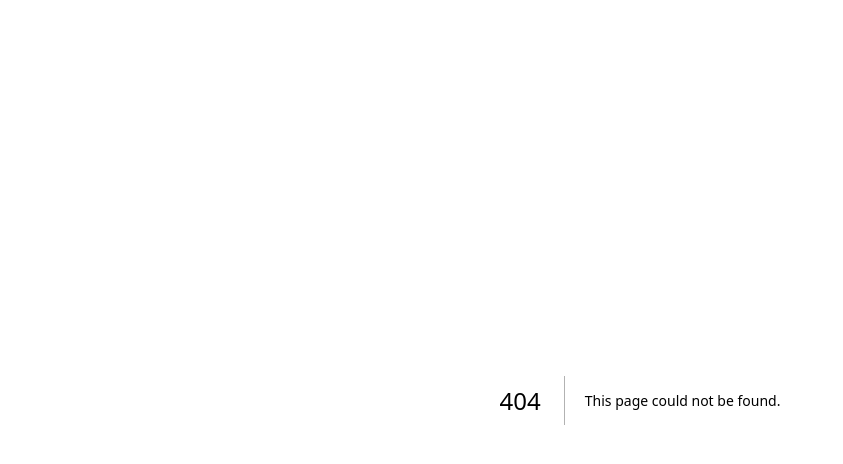
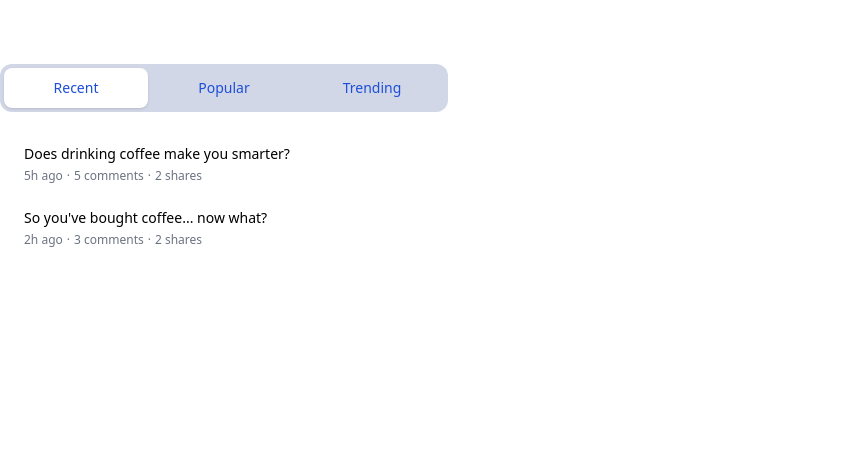
Before and after one commit to Texcite/immersive-storyboard, a Next.js app: page /components/demoTab in a window 1280 px wide. Before the commit this address had no page. Shown: the top 464 px of the page, without its empty margins (0-843 px from the left). Built offline with nearby package versions, Linux system fonts and the light colour scheme.

Commit message:
Added example code headlessUI

```diff
--- /dev/null
+++ b/pages/components/demoTab.tsx
@@ -0,0 +1,124 @@
+import { useState } from 'react'
+import { Tab } from '@headlessui/react'
+
+function classNames(...classes: string[]) {
+  return classes.filter(Boolean).join(' ')
+}
+
+export default function MyTabs() {
+  let [categories] = useState({
+    Recent: [
+      {
+        id: 1,
+        title: 'Does drinking coffee make you smarter?',
+        date: '5h ago',
+        commentCount: 5,
+        shareCount: 2,
+      },
+      {
+        id: 2,
+        title: "So you've bought coffee... now what?",
+        date: '2h ago',
+        commentCount: 3,
+        shareCount: 2,
+      },
+    ],
+    Popular: [
+      {
+        id: 1,
+        title: 'Is tech making coffee better or worse?',
+        date: 'Jan 7',
+        commentCount: 29,
+        shareCount: 16,
+      },
+      {
+        id: 2,
+        title: 'The most innovative things happening in coffee',
+        date: 'Mar 19',
+        commentCount: 24,
+        shareCount: 12,
+      },
+    ],
+    Trending: [
+      {
+        id: 1,
+        title: 'Ask Me Anything: 10 answers to your questions about coffee',
+        date: '2d ago',
+        commentCount: 9,
+        shareCount: 5,
+      },
+      {
+        id: 2,
+        title: "The worst advice we've ever heard about coffee",
+        date: '4d ago',
+        commentCount: 1,
+        shareCount: 2,
+      },
+    ],
+  })
+
+  return (
+    <div className="w-full max-w-md px-2 py-16 sm:px-0">
+      <Tab.Group>
+        <Tab.List className="flex space-x-1 rounded-xl bg-blue-900/20 p-1">
+          {Object.keys(categories).map((category) => (
+            <Tab
+              key={category}
+              className={({ selected }) =>
+                classNames(
+                  'w-full rounded-lg py-2.5 text-sm font-medium leading-5 text-blue-700',
+                  'ring-white ring-opacity-60 ring-offset-2 ring-offset-blue-400 focus:outline-none focus:ring-2',
+                  selected
+                    ? 'bg-white shadow'
+                    : 'text-blue-100 hover:bg-white/[0.12] hover:text-white'
+                )
+              }
+            >
+              {category}
+            </Tab>
+          ))}
+        </Tab.List>
+        <Tab.Panels className="mt-2">
+          {Object.values(categories).map((posts, idx) => (
+            <Tab.Panel
+              key={idx}
+              className={classNames(
+                'rounded-xl bg-white p-3',
+                'ring-white ring-opacity-60 ring-offset-2 ring-offset-blue-400 focus:outline-none focus:ring-2'
+              )}
+            >
+              <ul>
+                {posts.map((post) => (
+                  <li
+                    key={post.id}
+                    className="relative rounded-md p-3 hover:bg-gray-100"
+                  >
+                    <h3 className="text-sm font-medium leading-5">
+                      {post.title}
+                    </h3>
+
+                    <ul className="mt-1 flex space-x-1 text-xs font-normal leading-4 text-gray-500">
+                      <li>{post.date}</li>
+                      <li>&middot;</li>
+                      <li>{post.commentCount} comments</li>
+                      <li>&middot;</li>
+                      <li>{post.shareCount} shares</li>
+                    </ul>
+
+                    <a
+                      href="#"
+                      className={classNames(
+                        'absolute inset-0 rounded-md',
+                        'ring-blue-400 focus:z-10 focus:outline-none focus:ring-2'
+                      )}
+                    />
+                  </li>
+                ))}
+              </ul>
+            </Tab.Panel>
+          ))}
+        </Tab.Panels>
+      </Tab.Group>
+    </div>
+  )
+}
--- a/pages/index.tsx
+++ b/pages/index.tsx
@@ -1,7 +1,12 @@
+import DemoTab from './components/demoTab'
+
 export default function Home() {
   return (
-    <h1 className="text-3xl font-bold underline">
-      Hello world!
-    </h1>
+    <>
+      <h1 className="text-3xl font-bold underline">
+        Hello world!
+      </h1>
+      <DemoTab></DemoTab>
+    </>
   )
 }
```
